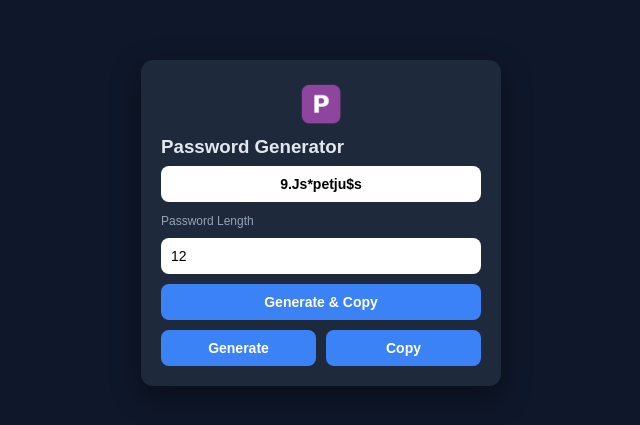
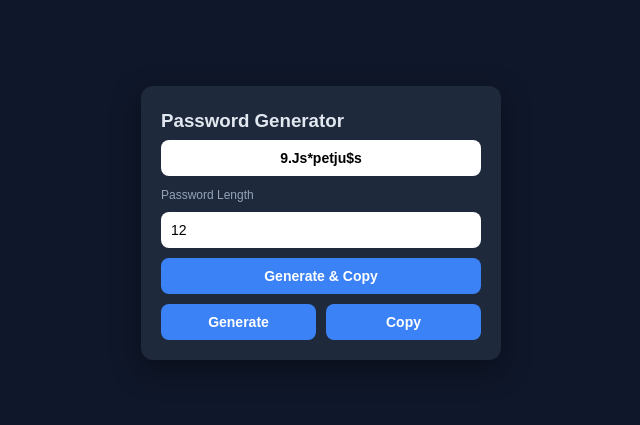
Before and after one commit to medinamars/MyPortfolio, a website: page public/PasswordGenerator/index.html in a window 1280 px wide. Shown: the part 177-602 px from the top of the page, without its empty margins (319-959 px from the left). Drawn offline with Linux system fonts and the light colour scheme.

Commit message:
Set pg-icon as favicon for Password Generator page, clean up unused CSS

```diff
--- a/public/PasswordGenerator/index.html
+++ b/public/PasswordGenerator/index.html
@@ -4,6 +4,7 @@
 <meta charset="UTF-8" />
 <meta name="viewport" content="width=device-width, initial-scale=1.0"/>
 <title>Password Generator</title>
+<link rel="icon" href="/MyPortfolio/pg-icon.png" />
 <style>
     body {
         font-family: Arial, sans-serif;
@@ -24,12 +25,6 @@
     }
   h3 {
     margin: 4px 0;
-  }
-  .icon {
-    display: block;
-    width: 48px;
-    height: 48px;
-    margin: 0 auto 8px;
   }
     input, button {
         width: 100%;
@@ -83,7 +78,6 @@
 <body>
 
 <div class="container">
-    <img src="/MyPortfolio/pg-icon.png" alt="PG" class="icon" />
     <h3>Password Generator</h3>
   <input type="text" class="output" id="output" value="Click generate..." />
     <label>Password Length</label>
```
